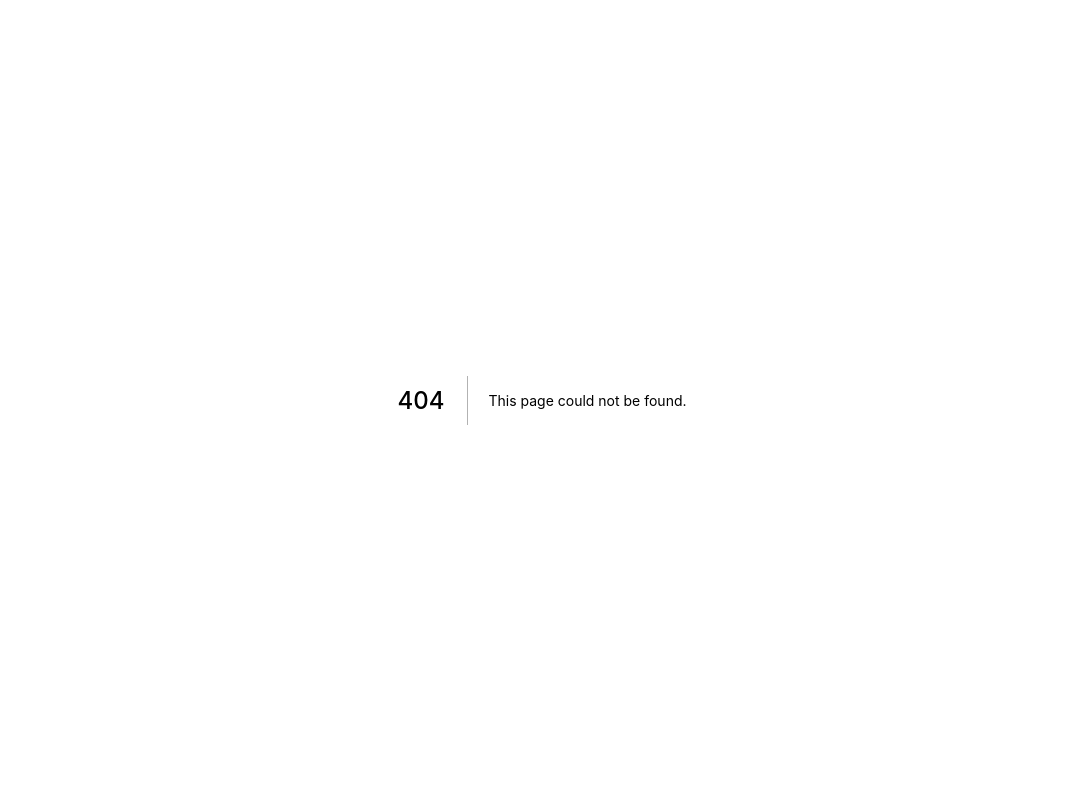
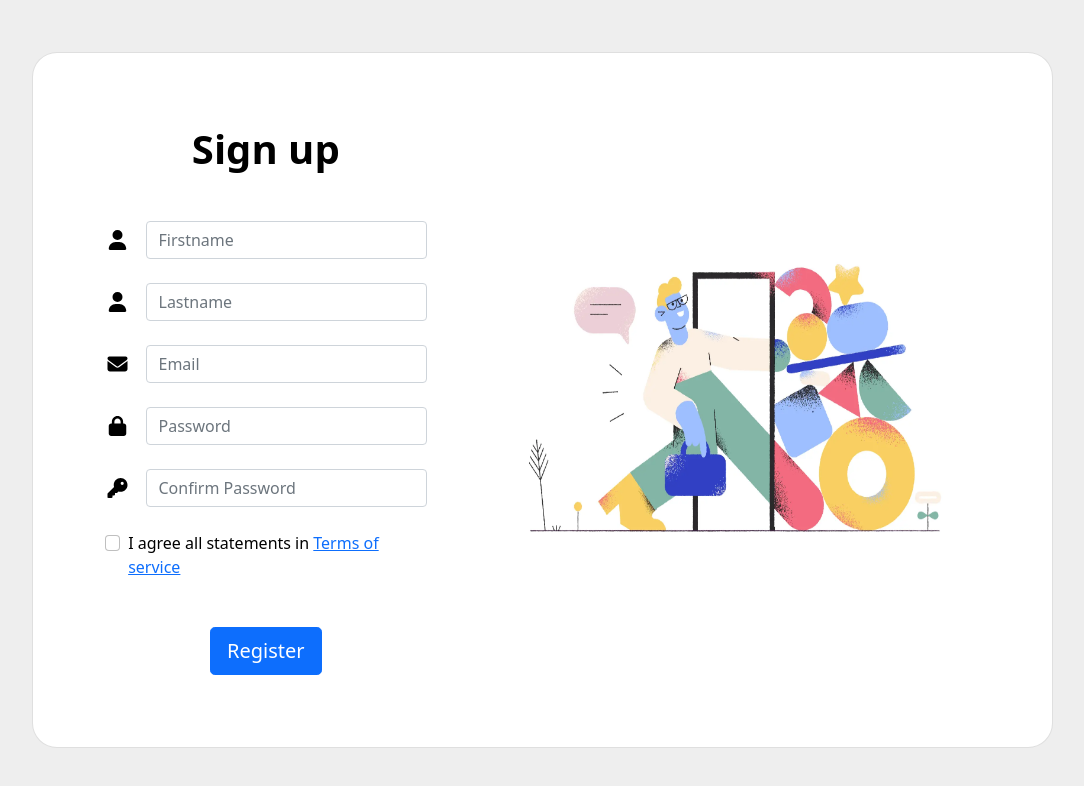
Before and after one commit to josumung999/cireact-ecommerce, a Next.js app: page /register in a window 1280 px wide. Before the commit this address had no page. Shown: the top 786 px of the page, without its empty margins (98-1182 px from the left). Built offline with nearby package versions, Linux system fonts and the light colour scheme.

Commit message:
Building Login and register components

```diff
--- /dev/null
+++ b/components/auth/Register.jsx
@@ -0,0 +1,90 @@
+import { faEnvelope, faKey, faLock, faUser } from '@fortawesome/free-solid-svg-icons'
+import { FontAwesomeIcon } from '@fortawesome/react-fontawesome'
+import Image from 'next/image'
+import React from 'react'
+
+const Register = () => {
+  return (
+    <section className="vh-100" style={{backgroundColor: "#eee"}}>
+      <div className="container h-100">
+        <div className="row d-flex justify-content-center align-items-center h-100">
+          <div className="col-lg-12 col-xl-11">
+            <div className="card text-black" style={{borderRadius: "25px"}}>
+              <div className="card-body p-md-5">
+                <div className="row justify-content-center">
+                  <div className="col-md-10 col-lg-6 col-xl-5 order-2 order-lg-1">
+
+                    <p className="text-center h1 fw-bold mb-5 mx-1 mx-md-4 mt-4">Sign up</p>
+
+                    <form className="mx-1 mx-md-4">
+
+                      <div className="d-flex flex-row align-items-center mb-4">
+                        <FontAwesomeIcon icon={faUser} className="fa-lg me-3 fa-fw"/>
+                        <div className="form-outline flex-fill mb-0">
+                          <input type="text" placeholder='Firstname' id="form3Example1c" className="form-control" />
+                        </div>
+                      </div>
+
+                      <div className="d-flex flex-row align-items-center mb-4">
+                        <FontAwesomeIcon icon={faUser} className="fa-lg me-3 fa-fw"/>
+                        <div className="form-outline flex-fill mb-0">
+                          <input type="text" placeholder='Lastname' id="form3Example1c" className="form-control" />
+                        </div>
+                      </div>
+
+                      <div className="d-flex flex-row align-items-center mb-4">
+                        <FontAwesomeIcon icon={faEnvelope} className="fa-lg me-3 fa-fw"/>
+                        <div className="form-outline flex-fill mb-0">
+                          <input type="email" placeholder='Email' id="form3Example3c" className="form-control" />
+                        </div>
+                      </div>
+
+                      <div className="d-flex flex-row align-items-center mb-4">
+                        <FontAwesomeIcon icon={faLock} className="fa-lg me-3 fa-fw"/>
+                        <div className="form-outline flex-fill mb-0">
+                          <input type="password" placeholder='Password' id="form3Example4c" className="form-control" />
+                        </div>
+                      </div>
+
+                      <div className="d-flex flex-row align-items-center mb-4">
+                        <FontAwesomeIcon icon={faKey} className="fa-lg me-3 fa-fw"/>
+                        <div className="form-outline flex-fill mb-0">
+                          <input type="password" placeholder='Confirm Password' id="form3Example4cd" className="form-control" />
+                        </div>
+                      </div>
+
+                      <div className="form-check d-flex justify-content-center mb-5">
+                        <input
+                          className="form-check-input me-2"
+                          type="checkbox"
+                          value=""
+                          id="form2Example3c"
+                        />
+                        <label className="form-check-label" htmlFor="form2Example3">
+                          I agree all statements in <a href="#!">Terms of service</a>
+                        </label>
+                      </div>
+
+                      <div className="d-flex justify-content-center mx-4 mb-3 mb-lg-4">
+                        <button type="button" className="btn btn-primary btn-lg">Register</button>
+                      </div>
+
+                    </form>
+
+                  </div>
+                  <div className="col-md-10 col-lg-6 col-xl-7 d-flex align-items-center justify-content-center order-1 order-lg-2">
+
+                    <Image width={480} height={320} src="/images/draw1.webp" className="img-fluid" alt="Sample image" />
+
+                  </div>
+                </div>
+              </div>
+            </div>
+          </div>
+        </div>
+      </div>
+    </section>
+  )
+}
+
+export default Register
--- a/package.json
+++ b/package.json
@@ -19,5 +19,6 @@
   "devDependencies": {
     "eslint": "8.9.0",
     "eslint-config-next": "12.1.0"
-  }
+  },
+  "proxy": "http://localhost:8080/"
 }
--- /dev/null
+++ b/pages/register.js
@@ -0,0 +1,13 @@
+import Head from 'next/head'
+import Register from '../components/auth/Register'
+
+export default function Home() {
+  return (
+    <>
+      <Head>
+        <title>Register and start buying from CI-react</title>
+      </Head>
+      <Register />
+    </>
+  )
+}
```
Also changed, not shown: components/auth/Login.jsx (added, +63 -0 lines), pages/login.js (added, +13 -0 lines), public/images/draw1.webp (added).
